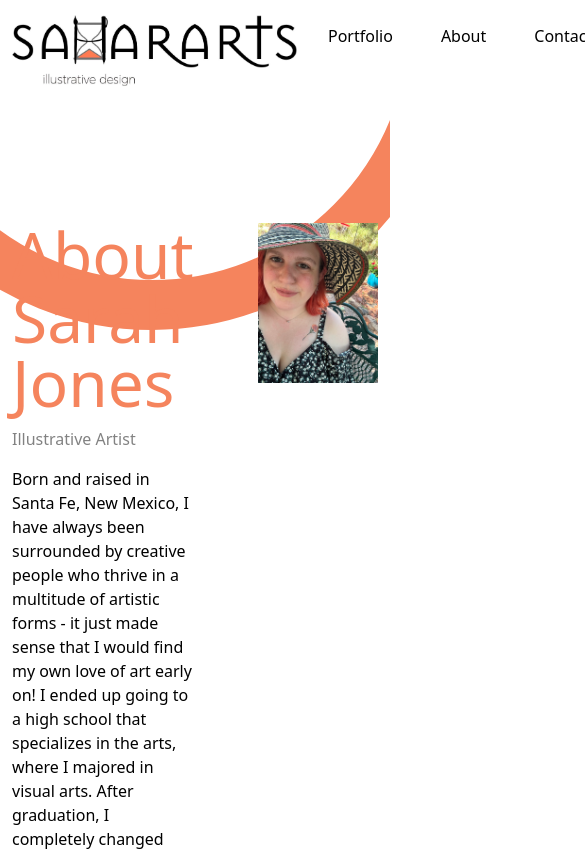
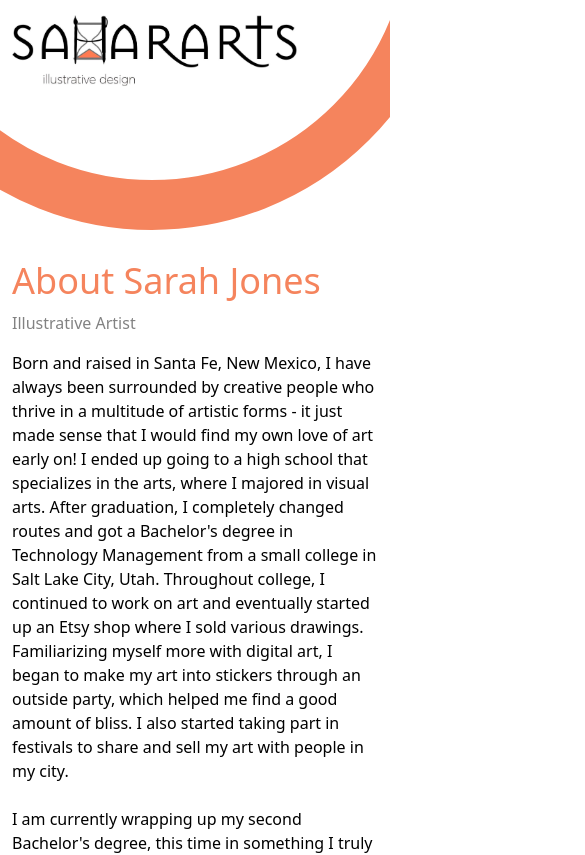
Before and after one commit to swargo/sarah-portfolio-website, a Next.js app: page /about in a window 390 px wide. Shown: the top 855 px of the page, 585 px wide, since content can reach past the window. Built offline with nearby package versions, Linux system fonts and the light colour scheme.

Commit message:
mobile changes

```diff
--- a/app/[slug]/page.tsx
+++ b/app/[slug]/page.tsx
@@ -18,7 +18,7 @@ export default async function Project({ params }: any) {
 
   return (
     <Container>
-      <div className="w-1/2 mb-20">
+      <div className="md:w-1/2 mb-10 md:mb-20">
         <Header
           title={projTitle}
           subtitle={projSubtitle}
@@ -29,15 +29,17 @@ export default async function Project({ params }: any) {
         <img
           src={coverImage.src}
           alt={coverImage.alt}
-          className="shadow-[4px_4px_4px_4px_rgba(0,0,0,0.25)]"
+          className="md:shadow-[4px_4px_4px_4px_rgba(0,0,0,0.25)] mx-[auto] max-h-[700px]"
         />
-        <p className="my-20 mx-[20%] leading-6">{description}</p>
+        <p className="my-10 md:my-20 mx-6 md:mx-[20%] leading-6">
+          {description}
+        </p>
         {additionalImages.map((image: ImageProps) => (
           <img
             key={image.alt}
             src={image.src}
             alt={image.alt}
-            className="shadow-[4px_4px_4px_4px_rgba(0,0,0,0.25)]"
+            className="md:shadow-[4px_4px_4px_4px_rgba(0,0,0,0.25)] mx-auto max-h-[700px]"
           />
         ))}
       </div>
--- a/app/_components/Container/index.tsx
+++ b/app/_components/Container/index.tsx
@@ -4,6 +4,8 @@ export const Container = ({ children }: any) => {
 
 export const FlexContainer = ({ children }: any) => {
   return (
-    <div className="px-3 md:px-[80px] py-5 flex gap-4 pt-27">{children}</div>
+    <div className="px-3 md:px-[80px] py-5 flex gap-4 pt-27 flex-wrap md:flex-nowrap">
+      {children}
+    </div>
   );
 };
--- a/app/_components/Header/index.tsx
+++ b/app/_components/Header/index.tsx
@@ -9,7 +9,9 @@ export const Header = ({
 }) => {
   return (
     <>
-      <h1 className="text-[64px] text-primary leading-none mb-4">{title}</h1>
+      <h1 className="text-[36px] md:text-[64px] text-primary leading-none mt-10 md:mt-0 mb-4">
+        {title}
+      </h1>
       <h2 className="text-darkAccent leading-none">{subtitle}</h2>
       <p className="text-darkAccent leading-none mt-2 italic">
         {additionalInfo}
--- a/app/_components/Navigation/index.tsx
+++ b/app/_components/Navigation/index.tsx
@@ -14,7 +14,7 @@ export default function Navigation() {
             />
           </Link>
         </div>
-        <div className="flex-1 flex justify-end">
+        <div className="flex-1 justify-end hidden md:flex">
           <li className="inline mx-6">
             <Link href="/">Portfolio</Link>
           </li>
--- a/app/about/page.tsx
+++ b/app/about/page.tsx
@@ -5,7 +5,7 @@ import Image from "next/image";
 export default function About() {
   return (
     <FlexContainer>
-      <div className="flex-1 basis-[50%] mr-6">
+      <div className="flex-1 basis-[100%] md:basis-[50%] md:mr-6">
         <Header title={"About Sarah Jones"} subtitle={"Illustrative Artist"} />
         <p className="mt-5">
           Born and raised in Santa Fe, New Mexico, I have always been surrounded
@@ -26,7 +26,7 @@ export default function About() {
           graphite pencils, but to also discover a love of acrylic painting!
         </p>
       </div>
-      <div className="flex-1 basis-[50%] ml-6">
+      <div className="flex-1 basis-[100%] md:basis-[50%] md:ml-6">
         <Image
           src="/images/sarah_about.png"
           width={508}
--- a/app/layout.tsx
+++ b/app/layout.tsx
@@ -44,7 +44,7 @@ export default function RootLayout({
         className={`${geistSans.variable} ${geistMono.variable} antialiased`}
       >
         <CartContextProvider context={cartContextObject}>
-          <div className="absolute right-0 -z-10">
+          <div className="absolute right-0 -z-10 -mt-25 md:mt-0">
             <svg
               width="545"
               height="330"
```
